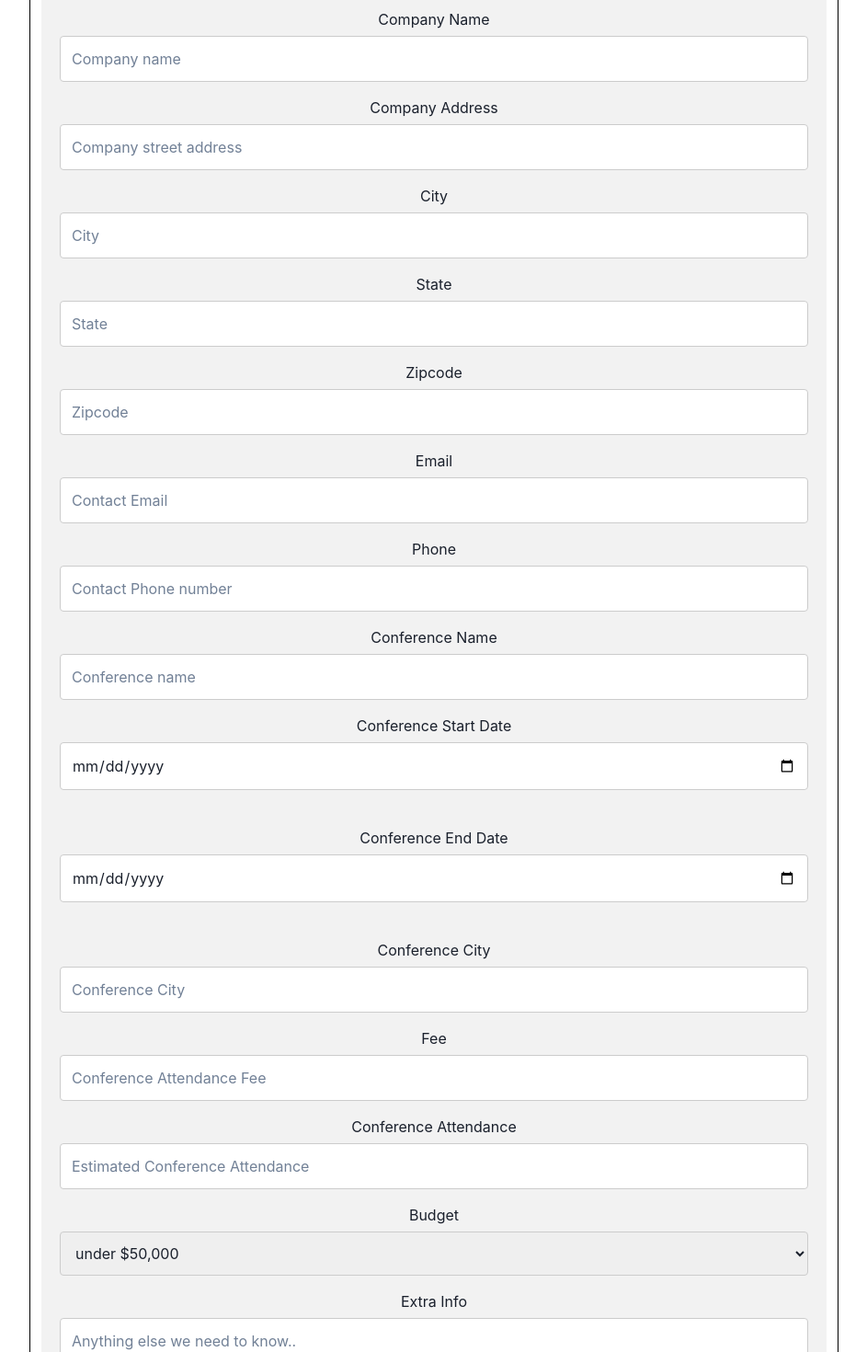
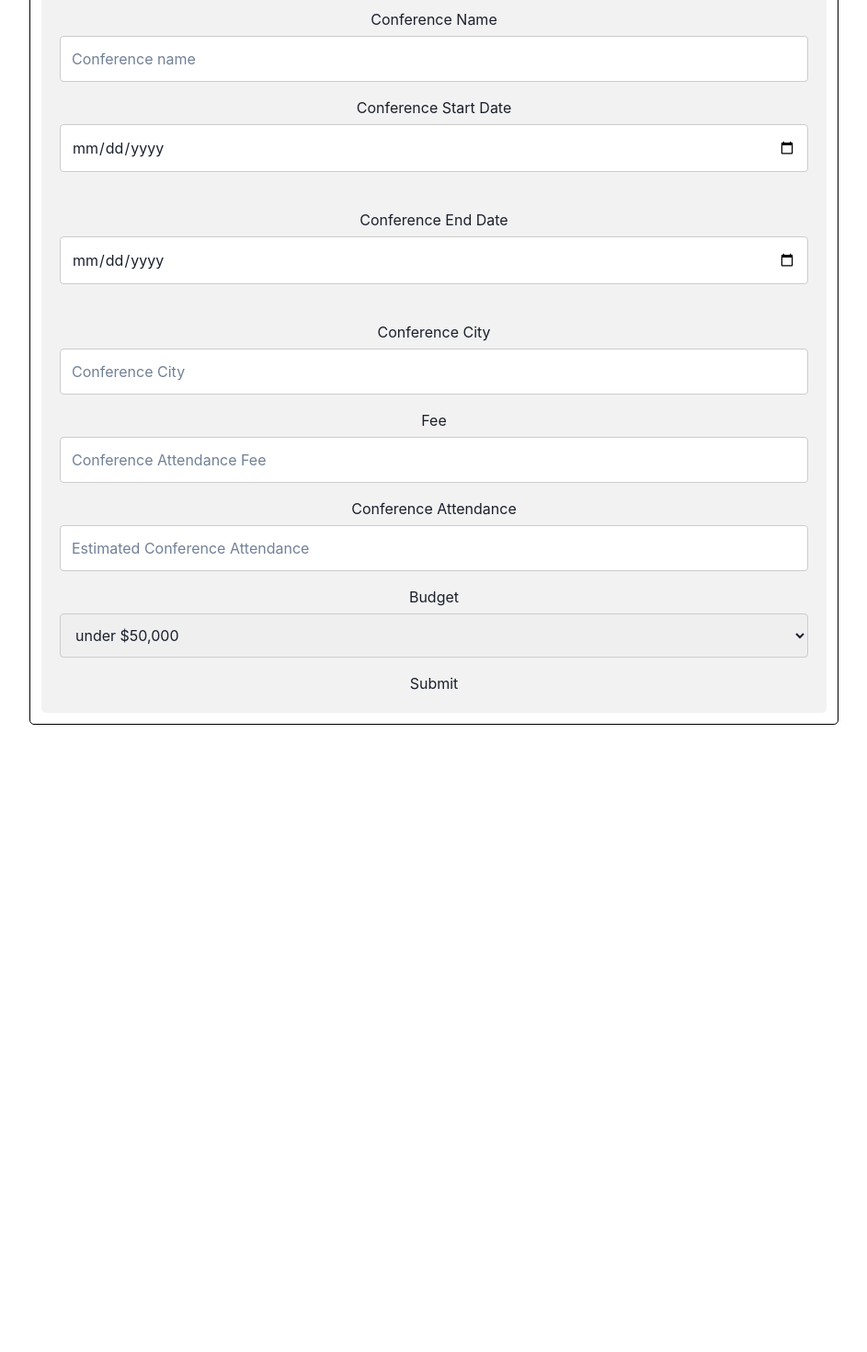
Before and after one commit to garretttautkus/DatabaseProject, a React (Create React App) app in the folder Website/frontend/: page /form in a window 1280 px wide. Shown: the part 120-1590 px from the top of the page at 92% size, without its empty margins (168-1111 px from the left). After the commit the page ends 916 px from the top, so only its background shows below. Built offline with nearby package versions, Linux system fonts and the light colour scheme.

Commit message:
MAJORCHANGES

```diff
--- a/Website/frontend/src/pages/form.jsx
+++ b/Website/frontend/src/pages/form.jsx
@@ -1,7 +1,44 @@
 import React from "react";
 import Navbar from '../components/Navbar';
+import { useState } from "react";
+import axios from 'axios';
+
 
 const Form = () => {
+  const [newForm, setNewForm] = useState({
+    cname : "",
+    cstartdate : "2024-01-01",
+    cenddate : "2024-01-02",
+    ccity : "",
+    cfee : "",
+    cattendance : "",
+    cbudget : "50000.00",
+    hname : "Hotel California",
+    oid: "1"
+  });
+  const handleSubmit = async (e) => {
+    try {
+        await axios.post("http://localhost:8080/api/form", newForm); //this is the backend endpoint
+        setNewForm({
+          cname : "",
+          cstartdate : "2024-01-01",
+          cenddate : "2024-01-02",
+          ccity : "",
+          cfee : "",
+          cattendance : "",
+          cbudget : "50000.00",
+          hname : "Hotel California",
+          oid: "1"
+         }); // reset the form
+    } catch(err) {
+        console.error(err.message); //console log the error
+    }
+  };
+
+  const handleChange = (e) => {
+    setNewForm(prev => ({...prev, [e.target.name]: e.target.value})); //set the state to the value of the input
+  }
+
     return (
         <div>
             <meta charSet="utf-8" />
@@ -29,39 +66,39 @@ const Form = () => {
 
             <link rel="stylesheet" href="css/style.css" />
             <div className="container">
-            <form action="action_page.php">
+            <form onSubmit={handleSubmit}>
                       {/* Organization inputs*/}
-                <label htmlFor="oname">Company Name</label>
-                <input type="text" id="oname" name="oname" placeholder="Company name" />
+                {/* <label htmlFor="oname">Company Name</label>
+                <input type="text" id="oname" name="oname" placeholder="Company name" onChange={handleChange} />
                 <label htmlFor="oaddress">Company Address</label>
-                <input type="text" id="oaddress" name="oaddress" placeholder="Company street address" />
+                <input type="text" id="oaddress" name="oaddress" placeholder="Company street address" onChange={handleChange} />
                 <label htmlFor="ocity">City</label>
-                <input type="text" id="ocity" name="ocity" placeholder="City" />
+                <input type="text" id="ocity" name="ocity" placeholder="City" onChange={handleChange} />
                 <label htmlFor="ostate">State</label>
-                <input type="text" id="ostate" name="ostate" placeholder="State" />
+                <input type="text" id="ostate" name="ostate" placeholder="State" onChange={handleChange} />
                 <label htmlFor="ozip">Zipcode</label>
-                <input type="text" id="ozip" name="ozip" placeholder="Zipcode" />
+                <input type="text" id="ozip" name="ozip" placeholder="Zipcode" onChange={handleChange} />
                 <label htmlFor="oemail">Email</label>
-                <input type="text" id="oemail" name="oemail" placeholder="Contact Email" />
+                <input type="text" id="oemail" name="oemail" placeholder="Contact Email" onChange={handleChange} />
                 <label htmlFor="ophone">Phone</label>
-                <input type="text" id="ophone" name="ophone" placeholder="Contact Phone number" />
+                <input type="text" id="ophone" name="ophone" placeholder="Contact Phone number" onChange={handleChange} /> */}
                       {/* Conference inputs*/}
                 <label htmlFor="cname">Conference Name</label>
-                <input type="text" id="cname" name="cname" placeholder="Conference name" />
+                <input type="text" id="cname" name="cname" placeholder="Conference name" onChange={handleChange} />
                 <label htmlFor="cstart">Conference Start Date</label>
-                <input type="date" id="cstart" name="cstart" placeholder="Start Date" />
+                <input type="date" id="cstart" name="cstart" placeholder="Start Date" format="yyyy-MM-dd" onChange={handleChange} />
                 <br />
                 <br />
                 <label htmlFor="cend">Conference End Date</label>
-                <input type="date" id="cend" name="cend" placeholder="End Date" />
+                <input type="date" id="cend" name="cend" placeholder="End Date" format="yyyy-MM-dd" onChange={handleChange} />
                 <br />
                 <br />
                 <label htmlFor="ccity">Conference City</label>
-                <input type="text" id="ccity" name="ccity" placeholder="Conference City" />
+                <input type="text" id="ccity" name="ccity" placeholder="Conference City" onChange={handleChange} />
                 <label htmlFor="cfee">Fee</label>
-                <input type="text" id="cfee" name="cfee" placeholder="Conference Attendance Fee" />
+                <input type="text" id="cfee" name="cfee" placeholder="Conference Attendance Fee" onChange={handleChange} />
                 <label htmlFor="cattendance">Conference Attendance</label>
-                <input type="text" id="cattendance" name="cattendance" placeholder="Estimated Conference Attendance" />
+                <input type="text" id="cattendance" name="cattendance" placeholder="Estimated Conference Attendance" onChange={handleChange} />
                 <label htmlFor="budget">Budget</label>
                 <select id="budget" name="budget">
                 <option value="50,000">under $50,000</option>
@@ -73,11 +110,11 @@ const Form = () => {
                 </select>
                       {/* Not sure how to do attendees - do we need to? */}
                       {/* Didn't include hotel - do we need to? */}
-                <label htmlFor="subject">Extra Info</label>
-                <textarea id="subject" name="subject" placeholder="Anything else we need to know.." style={{height: '200px'}} defaultValue={""} />
-                <input type="submit" defaultValue="Submit" />
-                </form>
-            </div>
+                {/* <label htmlFor="subject">Extra Info</label>
+                <textarea id="subject" name="subject" placeholder="Anything else we need to know.." style={{height: '200px'}} defaultValue={""} /> */}
+                <button type="submit">Submit</button>
+            </form>
+          </div>
         </div>
     );
 }
```
Also changed, not shown: 1 other file (tests, documents, lock files or other folders).
